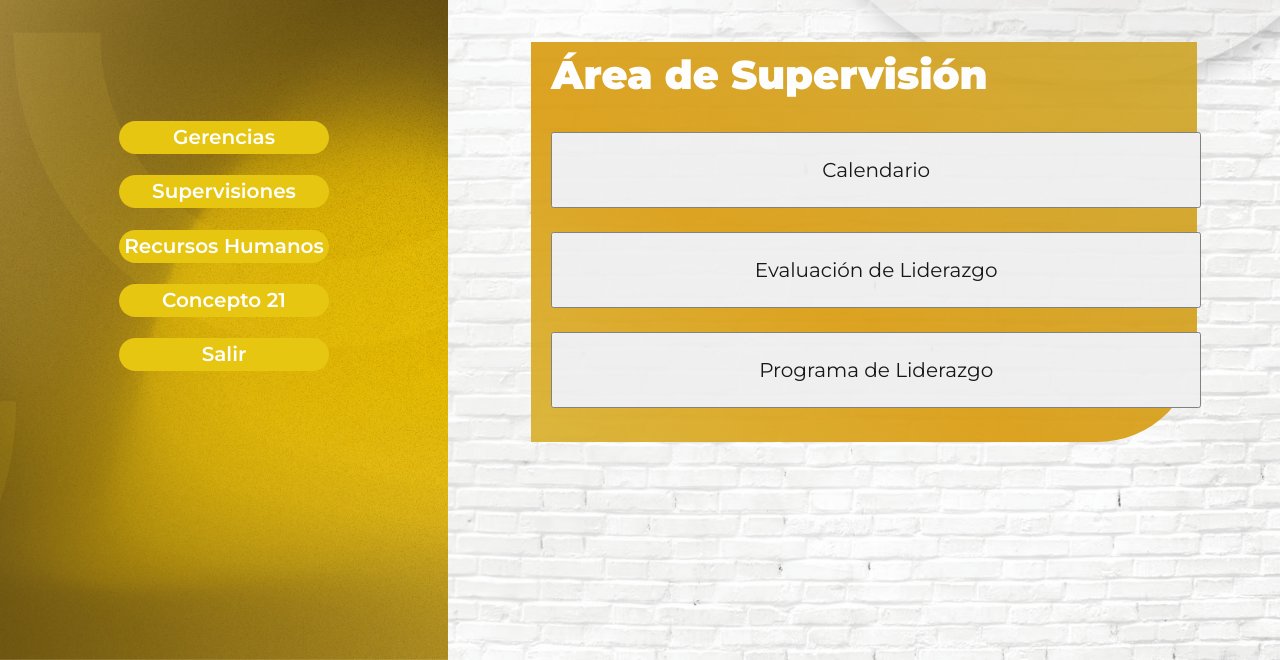
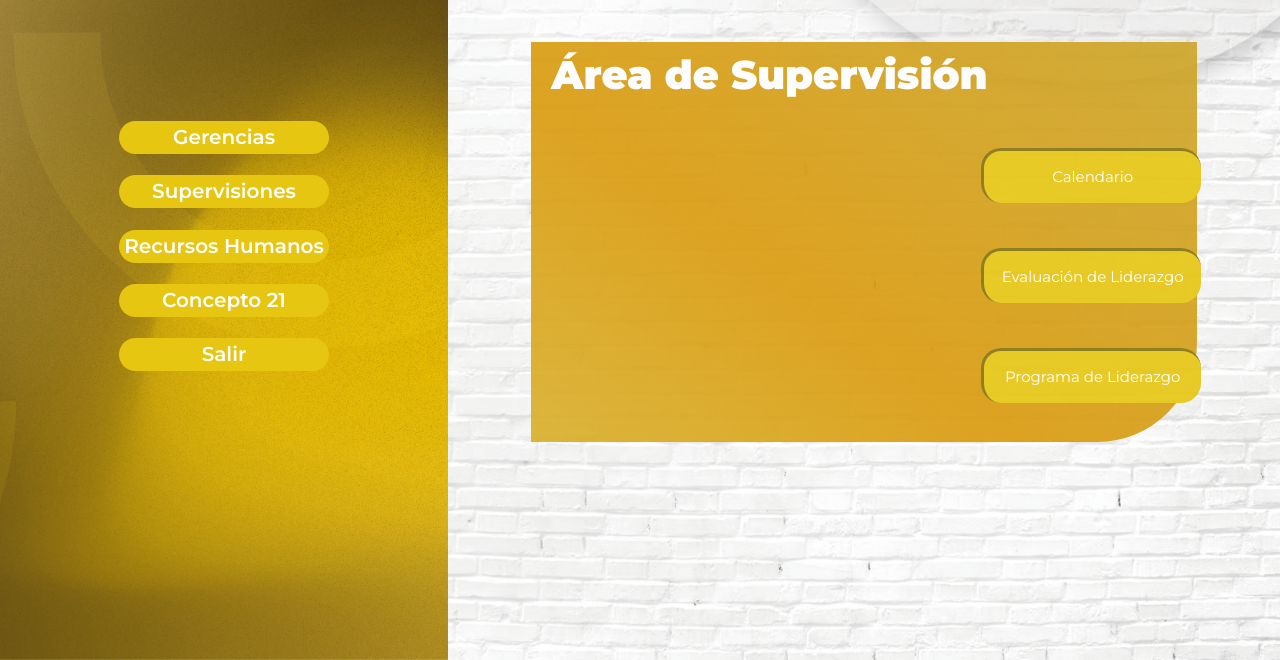
Before and after one commit to Miguel03nx/Magna_C21, a PHP site: page /supervisiones.php in a window 1280 px wide. Shown: the part 204-864 px from the top of the page. Run offline with PHP 8.4, Linux system fonts and the light colour scheme; style sheets or scripts are compiled from the project's sources.

Commit message:
cambios
cambios a acomodo de los botones

```diff
--- a/build/css/app.css
+++ b/build/css/app.css
@@ -959,18 +959,71 @@
   display: flex;
   flex-direction: column;
   align-items: flex-end;
-  margin-bottom: 1rem;
+  justify-content: flex-end;
+  flex-wrap: wrap;
+  width: 65rem;
+  height: 30rem;
 }
-.botonesS .botonS {
-  margin-bottom: 1.5rem;
+
+.boton-supervisor, .boton-supervisor-volver {
+  width: 13rem;
+  height: 4rem;
+  font-size: 1rem;
+  text-align: center;
+  border-radius: 2rem;
+  border-style: none;
+  margin-bottom: 0.5rem;
+  cursor: pointer;
+  color: #ffffff;
+  border-top: 3px solid #86730b;
+  border-left: 3px solid #86730b;
+  background: #e7c611;
+}
+.boton-supervisor:hover, .boton-supervisor-volver:hover {
+  background: #fff500;
+}
+@media (min-width: 712px) {
+  .boton-supervisor, .boton-supervisor-volver {
+    width: 24rem;
+    height: 6rem;
+    font-size: 1.5rem;
+  }
+}
+@media (min-width: 768px) {
+  .boton-supervisor, .boton-supervisor-volver {
+    text-align: center;
+    width: 18rem;
+    height: 5.5rem;
+    font-size: 1.5rem;
+  }
+  .boton-supervisor p, .boton-supervisor-volver p {
+    color: #ffffff;
+    margin: 0;
+  }
+}
+@media (min-width: 1200px) {
+  .boton-supervisor, .boton-supervisor-volver {
+    width: 22rem;
+    height: 5.5rem;
+    font-size: 1.5rem;
+    text-align: center;
+    color: #ffffff;
+  }
+  .boton-supervisor p, .boton-supervisor-volver p {
+    color: #ffffff;
+  }
+}
+
+.boton-supervisor-modulo {
+  width: 12rem;
+  order: 1;
 }
 
 @media (min-width: 1200px) {
-  .botonesS {
-    display: flex;
-    flex-direction: column;
-    width: 65rem;
-    height: 30rem;
+  .contenedor-modulos-grid {
+    display: grid;
+    grid-template-columns: repeat(2, 1fr);
+    gap: 2rem;
   }
 }
 
--- a/src/js/botonessupervisiones.js
+++ b/src/js/botonessupervisiones.js
@@ -64,8 +64,14 @@
 }
 
 // Función para mostrar el menú de Programa de Liderazgo
+// Función para mostrar el menú de Programa de Liderazgo
 function mostrarMenuProgramaLiderazgo() {
-    contenedorBtns.innerHTML = "";
+    contenedorBtns.innerHTML = ""; // Limpia el contenido actual
+
+    // CREAMOS UN NUEVO DIV PARA LOS BOTONES DE MÓDULOS
+    const divModulos = document.createElement("div");
+    divModulos.classList.add("contenedor-modulos-grid"); // Le asignamos una clase para estilos Grid
+
     const modulos = ["Módulo 1", "Módulo 2", "Módulo 3", "Módulo 4", "Módulo 5", "Módulo 6", "volver"];
 
     modulos.forEach(modulo => {
@@ -75,14 +81,21 @@
 
         if (modulo === "volver") {
             nuevoBoton.addEventListener("click", mostrarMenuPrincipal);
+            // Si el botón "volver" no debe estar en el grid, lo puedes añadir directamente a contenedorBtns
+            // o darle estilos específicos para que no participe en el grid (ej. width: 100%)
+            contenedorBtns.appendChild(nuevoBoton); // Añadimos el botón "volver" directamente al contenedorBtns
         } else {
             nuevoBoton.addEventListener("click", () => {
                 mostrarMenuModulo(modulo);
             });
+            divModulos.appendChild(nuevoBoton); // Añadimos los botones de módulo al nuevo divModulos
         }
+    });
 
-        contenedorBtns.appendChild(nuevoBoton);
-    });
+    // Añadimos el nuevo div con los botones de módulo al contenedorBtns
+    if (divModulos.children.length > 0) { // Asegurarse de que haya módulos antes de añadir el div
+        contenedorBtns.appendChild(divModulos);
+    }
 }
 
 // Función para mostrar el menú de cada módulo
--- a/src/scss/layout/_contenidoS.scss
+++ b/src/scss/layout/_contenidoS.scss
@@ -3,23 +3,77 @@
 @use 'base/mixins' as m;
 
 .botonesS{
-        display: flex;
-        flex-direction: column;
-        align-items: flex-end;
-        margin-bottom: 1rem;
-
-        .botonS{
-            margin-bottom: 1.5rem;
-        }
+    display: flex;
+    flex-direction: column;
+    align-items: flex-end;
+    justify-content: flex-end;
+    flex-wrap: wrap;
+    // background-color: pink;
+    width: 65rem;
+    height: 30rem;
 
 }
 
-.botonesS{
+
+// BOTONES SUPERVISORES
+.boton-supervisor, .boton-supervisor-volver{
+    width: 13rem;
+    height: 4rem;
+    font-size: 1rem;
+    text-align: center;
+    border-radius: 2rem;
+    border-style: none;
+    margin-bottom: .5rem;
+    // border: 2px solid #034859;
+    cursor: pointer;
+    color: v.$blanco;
+     border-top: 3px solid #86730b;
+     border-left: 3px  solid #86730b;
+    // COLORES PARA LOS BOTONES
+
+        background: #e7c611;
+        // border-color: v.$negro;
+        // border-width: .5rem;
+         &:hover {
+        background: #fff500;
+            }
+
+            @media (min-width: 712px) {
+        // @include m.grid(2, 2rem);
+        width: 24rem;
+        height: 6rem;
+        font-size: 1.5rem;
+    }
+
+
+    @media (min-width: 768px) {
+        @include m.parrafobtns;
+        text-align: center;
+        width: 18rem;
+        height: 5.5rem;
+        font-size: 1.5rem;
+        // padding: 2rem;
+     }
+
+      @include m.desktop{ // $tablet: 768px;
+        p{
+            color: v.$blanco;
+        }
+     width: 22rem;
+      height: 5.5rem;
+      font-size: 1.5rem;
+      text-align: center;
+      color: v.$blanco;
+     }
+}
+
+.boton-supervisor-modulo{
+    width: 12rem;
+    order: 1;
+}
+
+.contenedor-modulos-grid{
     @include m.desktop{
-        display: flex;
-        flex-direction: column;
-        // background-color: pink;
-        width: 65rem;
-        height: 30rem;
+        @include m.grid(2, 2rem);
     }
 }
--- a/supervisiones.php
+++ b/supervisiones.php
@@ -42,7 +42,8 @@
 
                     <h1 style="margin-bottom: 1rem; margin-top: 1rem;">Área de Supervisión</h1>
 
-                    <!-- seccion de botones para supervisiones -->                    <div class="botonesS" id="botonesSupervisores"> <!-- div que contiene los botones -->
+                    <!-- seccion de botones para supervisiones -->
+                     <div class="botonesS" id="botonesSupervisores"> <!-- div que contiene los botones -->
 
                         <button type="submit" class="boton-supervisor boton-supervisor-menu" data-contenido="calendario">
                             <p>Calendario</p>
@@ -64,5 +65,6 @@
             </section>
 
         </section>
-    </section>    <script src="src/js/botonessupervisiones.js"></script>
+    </section>
+    <script src="src/js/botonessupervisiones.js"></script>
 </body>
```
Also changed, not shown: build/js/botonessupervisiones.js, build/js/botonessupervisiones.new.js (added), src/js/botonessupervisiones.new.js (added), src/scss/layout/_contenidoS.new.scss (added).
